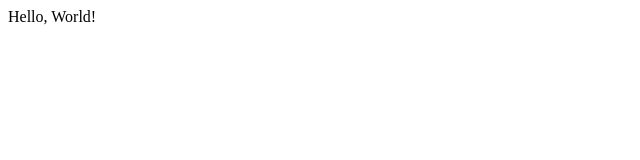
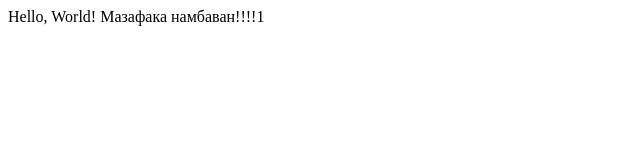
Before and after one commit to doksana/flaming-tribble, a plain HTML site: page index.html in a window 1280 px wide. Shown: the whole page, without its empty margins (0-640 px from the left). Drawn offline with Linux system fonts and the light colour scheme.

Commit message:
мазафака added

```diff
--- a/index.html
+++ b/index.html
@@ -5,5 +5,6 @@
 </head>
 <body>
     Hello, World!
+    Мазафака намбаван!!!!1
 </body>
 </html>
```
